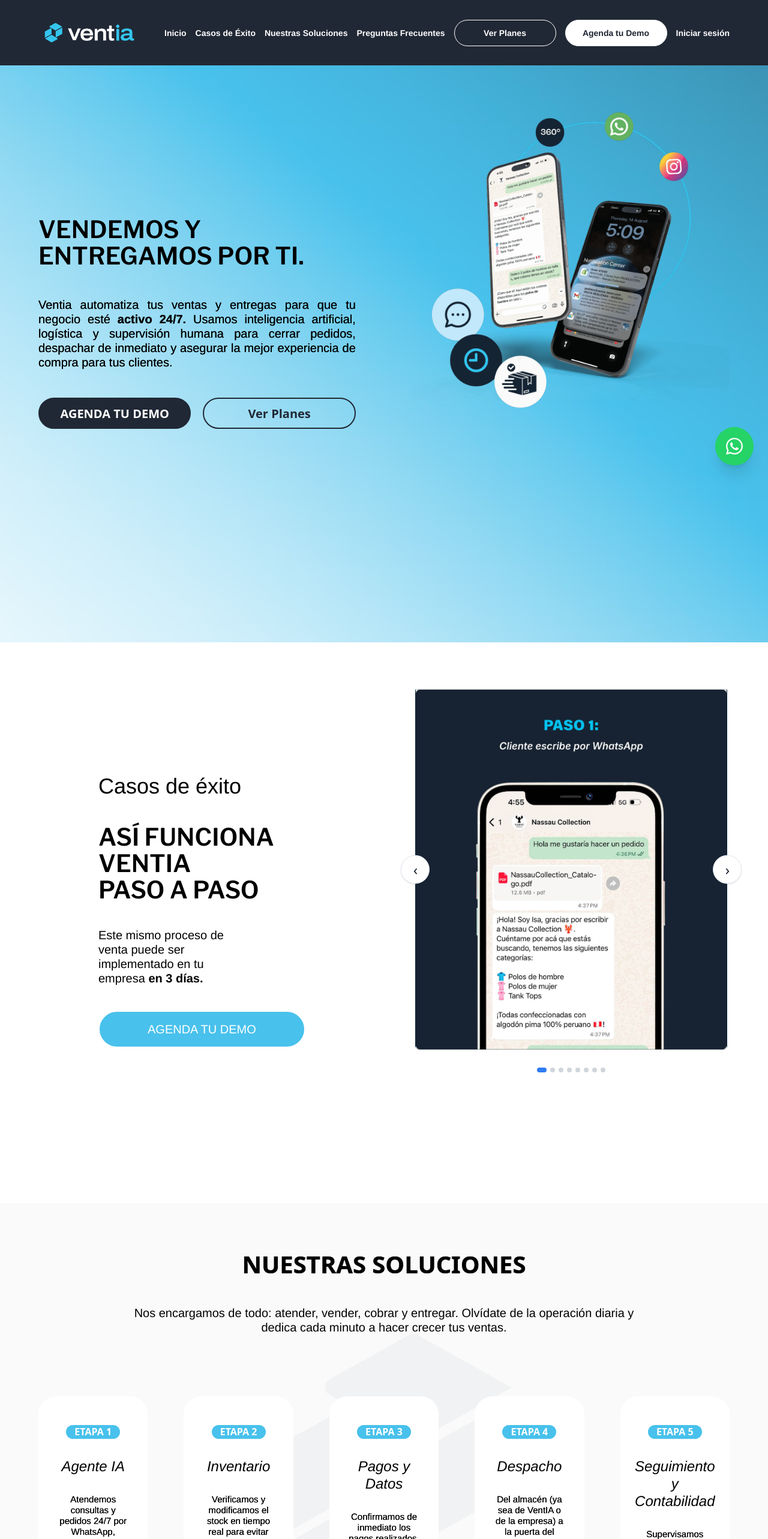
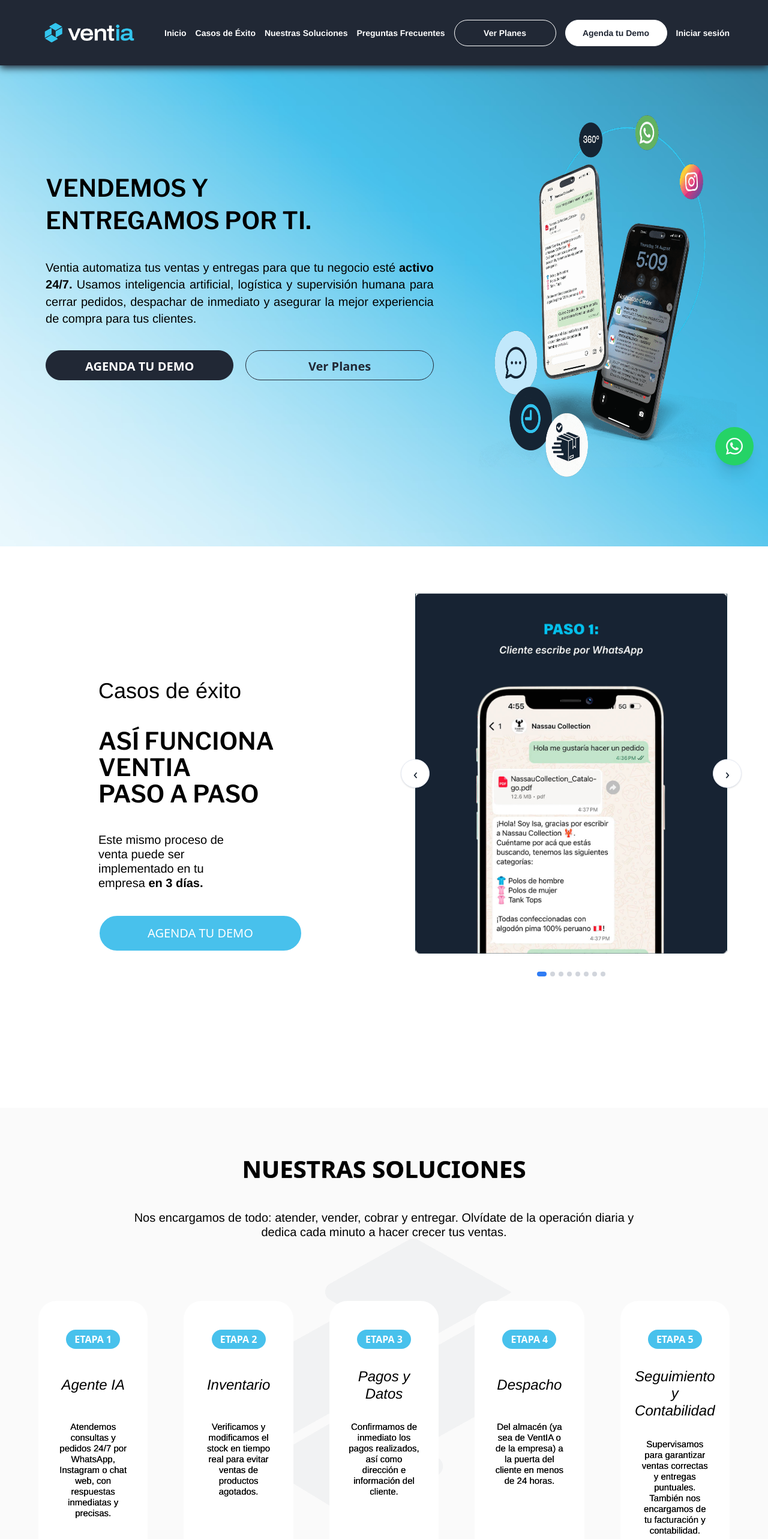
Before and after one commit to VentIA-Latam/ventia-monorepo, a Next.js app in the folder apps/frontend/: page / in a window 1280 px wide. Shown: the top 2566 px of the page at 60% size. Built offline with nearby package versions, Linux system fonts and the light colour scheme.

Commit message:
fix: landing page header, hero, solutions and steps

```diff
--- a/apps/frontend/components/landing/Hero.tsx
+++ b/apps/frontend/components/landing/Hero.tsx
@@ -7,16 +7,19 @@
   return (
     <section
       id="inicio"
-      className="relative bg-[url('/images/imagen-hero-mobile.avif')] md:bg-[url('/images/imagen-hero-desktop.avif')] bg-cover bg-center bg-no-repeat pt-32 pt-40 md:pt-50 lg:pt-40 pb-8 sm:pb-12 md:pb-[54px]"
+      className="relative bg-[url('/images/imagen-hero-mobile.avif')] md:bg-[url('/images/imagen-hero-desktop.avif')] bg-[50%_50%] bg-cover bg-no-repeat pt-32 md:pt-[calc(110.5px+54px)] pb-8 md:pb-[54px] m-0 w-full"
     >
-      <div className="max-w-[90%] sm:max-w-[600px] md:max-w-[90%] mx-auto relative flex flex-col items-center md:flex-row md:items-start pt-4 sm:pt-6 md:pt-[27px] pb-4 sm:pb-6 md:pb-[27px] px-4 md:px-0">
+      {/* Contenedor principal - width: 1368.71px, maxWidth: 90%, margin: 0 76px */}
+      <div className="max-w-[90%] md:w-[1368.71px] md:max-w-[90%] relative flex flex-col md:flex-row items-center md:items-start pt-[27px] pb-[27px] mx-auto md:mx-[76.05px] my-0">
 
-        {/* Contenedor de Texto */}
-        <div className="w-full md:w-[47.25%] relative z-[2] text-center md:text-left order-1 md:order-1 md:mt-[274.219px] md:mb-[274.219px] md:mr-[94.2969px]">
+        {/* Contenedor de Texto - width: 646.713px, margin: 195.988px 75.275px */}
+        <div className="w-full md:w-[646.713px] md:float-left relative z-[2] md:min-h-[1px] text-center md:text-left order-1 mb-8 md:mb-[195.988px] md:mt-[195.988px] md:mr-[75.275px] md:pl-[0.0125px]">
+
           <FadeUp delay={0}>
-            <div className="relative animate-[0.2s_linear] break-words mb-6 sm:mb-8 md:-mt-[100px] md:mb-[47.1406px]">
-              <div className="relative">
-                <p className="text-2xl sm:text-3xl md:text-[40px] leading-tight sm:leading-snug md:leading-[44px] font-semibold text-black font-['Libre_Franklin',Helvetica,Arial,Lucida,sans-serif] m-0 p-0">
+            {/* Título - fontSize: 40px, lineHeight: 44px, margin: -100px 0 37.6375px */}
+            <div className="relative break-words text-2xl md:text-[40px] leading-tight md:leading-[44px] font-semibold text-black font-['Libre_Franklin',Helvetica,Arial,Lucida,sans-serif] mb-6 md:mb-[37.6375px] md:-mt-[100px] p-0">
+              <div className="relative p-0 m-0">
+                <p className="text-2xl md:text-[40px] p-0 m-0">
                   VENDEMOS Y
                   <br />
                   ENTREGAMOS POR TI.
@@ -26,9 +29,10 @@
           </FadeUp>
 
           <FadeUp delay={0.1}>
-            <div className="text-justify relative animate-[0.2s_linear] break-words mb-6 sm:mb-8 md:mb-[47.1406px]">
-              <div className="relative">
-                <p className="text-shadow-[0_0_0.5px_black] text-sm sm:text-base md:text-[20px] leading-relaxed sm:leading-normal md:leading-[24px] text-black font-['Helvetica_Roman',Helvetica,Arial,Lucida,sans-serif] m-0 p-0">
+            {/* Párrafo - fontSize: 20px, lineHeight: 24px, margin: 0 0 37.6375px */}
+            <div className="text-justify relative break-words text-sm md:text-[20px] leading-relaxed md:leading-[24px] text-black font-['Helvetica_Roman',Helvetica,Arial,Lucida,sans-serif] mb-6 md:mb-[37.6375px] p-0">
+              <div className="relative p-0 m-0">
+                <p className="text-sm md:text-[20px] p-0 m-0">
                   Ventia automatiza tus ventas y entregas para que tu negocio esté{" "}
                   <strong className="font-bold">
                     activo 24/7.
@@ -42,19 +46,20 @@
           </FadeUp>
 
           <FadeUp delay={0.2}>
-            <div className="relative animate-[0.2s_linear] break-words mb-8 sm:mb-12 md:mb-0">
-              <div className="relative">
-                <div className="flex flex-col md:flex-row gap-3 sm:gap-4 md:gap-5 w-full max-w-[300px] md:max-w-full mx-auto md:mx-0">
+            {/* Botones - display: flex, width: 646.713px, gap: 20px */}
+            <div className="relative break-words p-0 m-0">
+              <div className="relative p-0 m-0">
+                <div className="flex flex-col md:flex-row w-full md:w-[646.713px] gap-3 md:gap-[20px] max-w-[300px] md:max-w-full mx-auto md:mx-0 p-0 m-0">
                   <a
                     href="#contacto"
-                    className="md:flex-1 text-center font-bold text-sm sm:text-base md:text-[20px] font-sans bg-[#212835] text-white border-2 border-[#212835] rounded-[50px] py-3 px-6 md:py-2.5 md:px-0 md:pb-2 transition-colors hover:bg-[#48c1ec] hover:border-[#48c1ec]"
+                    className="md:flex-1 text-center text-sm md:text-[20px] font-bold bg-[rgb(33,40,53)] text-white border-2 md:border-[1.6px] border-[rgb(33,40,53)] rounded-[50px] py-3 md:pt-[12px] md:pr-0 md:pb-[8px] md:pl-0 m-0 no-underline hover:bg-[#48c1ec] hover:border-[#48c1ec]"
                   >
                     AGENDA TU DEMO
                   </a>
 
                   <a
                     href="#planes"
-                    className="md:flex-1 text-center font-bold text-sm sm:text-base md:text-[20px] font-sans bg-transparent text-[#212835] border-2 border-[#212835] rounded-[50px] py-3 px-6 md:py-2.5 md:px-0 md:pb-2 transition-colors hover:bg-[#212835] hover:text-white"
+                    className="md:flex-1 text-center text-sm md:text-[20px] font-bold bg-transparent text-[rgb(33,40,53)] border-2 md:border-[1.6px] border-[rgb(33,40,53)] rounded-[50px] py-3 md:pt-[12px] md:pr-0 md:pb-[8px] md:pl-0 m-0 no-underline hover:bg-[#212835] hover:text-white"
                   >
                     Ver Planes
                   </a>
@@ -64,17 +69,17 @@
           </FadeUp>
         </div>
 
-        {/* Imagen del Hero */}
-        <div className="w-full md:w-[47.25%] relative z-[2] mt-6 sm:mt-8 md:mt-0 order-2 md:order-2 mb-6 md:mb-0">
+        {/* Imagen del Hero - width: 646.713px, margin: 0 */}
+        <div className="w-full md:w-[646.713px] md:float-left relative z-[2] md:min-h-[1px] order-2 mt-6 md:mt-0 p-0 m-0">
           <FadeUp delay={0.3}>
-            <div className="relative animate-[0.2s_linear] leading-[0px] block text-center max-w-full">
-              <span className="inline-block relative max-w-full">
+            <div className="relative leading-[0px] block text-center max-w-full p-0 m-0">
+              <span className="box-border inline-block relative max-w-full">
                 <Image
                   src="/images/imagen-hero.png"
                   alt="Vista de VentIA en acción"
                   width={2560}
                   height={2387}
-                  className="max-w-full h-auto relative"
+                  className="max-w-full h-auto md:h-[603.25px] box-border relative p-0 m-0"
                   priority
                 />
               </span>
@@ -82,7 +87,6 @@
           </FadeUp>
         </div>
 
-        <span className="w-0 max-w-none static block"></span>
       </div>
     </section>
   );
--- a/apps/frontend/components/landing/Solutions.tsx
+++ b/apps/frontend/components/landing/Solutions.tsx
@@ -162,10 +162,11 @@
               /* MOBILE: Carrusel */
               flex overflow-x-auto snap-x snap-mandatory gap-0 pb-8 no-scrollbar pt-8 sm:pt-12 md:pt-14
 
-              /* DESKTOP: Grid con gaps específicos */
+              /* DESKTOP: Grid con gaps específicos y altura uniforme */
               md:grid md:grid-cols-2 lg:grid-cols-3 xl:grid-cols-5
               md:gap-8 lg:gap-12 xl:gap-15
               md:overflow-visible md:pb-0
+              md:auto-rows-fr
             "
           >
             {solutions.map((solution, index) => (
@@ -178,31 +179,32 @@
 
                   /* DESKTOP */
                   md:min-w-0 md:w-auto md:px-0
+                  md:h-full
                 "
               >
                 <article className="bg-white rounded-[30px] overflow-hidden h-full flex flex-col items-center text-center p-6 sm:p-8">
 
                   {/* BADGE ETAPA */}
-                  <div className="w-[80px] sm:w-[90px] bg-[#48c1ec] text-white text-sm sm:text-[16px] font-bold rounded-full mt-2 sm:mt-4 pb-0 px-0 mb-4 sm:mb-[31.6375px] text-center overflow-hidden">
+                  <div className="w-[80px] sm:w-[90px] h-[28px] sm:h-[32px] bg-[#48c1ec] text-white text-sm sm:text-[16px] font-bold rounded-full flex items-center justify-center mt-2 sm:mt-4 mb-4 sm:mb-[31.6375px]">
                     <p className="m-0 p-0">{solution.etapa}</p>
                   </div>
 
                   {/* TÍTULO */}
-                  <div className="mb-4 sm:mb-[31.6375px]">
+                  <div className="mb-4 sm:mb-[31.6375px] min-h-[56px] md:min-h-[58px] flex items-center justify-center">
                     <p className="text-lg sm:text-xl md:text-[24px] leading-tight sm:leading-normal md:leading-[28.8px] font-['Helvetica_Italic',Helvetica,Arial,Lucida,sans-serif] italic text-black m-0 p-0">
                       {solution.titulo}
                     </p>
                   </div>
 
                   {/* DESCRIPCIÓN */}
-                  <div className="mb-4 sm:mb-6 md:mb-[31.6375px] flex-grow">
+                  <div className="mb-4 sm:mb-6 md:mb-[31.6375px] flex-grow flex items-start">
                     <p className="text-xs sm:text-sm md:text-[15px] leading-relaxed sm:leading-normal md:leading-[18px] font-['Helvetica_Roman',Helvetica,Arial,Lucida,sans-serif] font-light text-shadow-[0_0_0.5px_black] text-black m-0 p-0">
                       {solution.descripcion}
                     </p>
                   </div>
 
                   {/* IMAGEN */}
-                  <div className="w-full flex justify-center leading-[0px]">
+                  <div className="w-full flex justify-center leading-[0px] mt-auto">
                     <span className="inline-block relative max-w-full">
                       <Image
                         src={solution.image}
--- a/apps/frontend/components/landing/Steps.tsx
+++ b/apps/frontend/components/landing/Steps.tsx
@@ -31,9 +31,9 @@
       <div className="max-w-[90%] mx-auto relative flex flex-col md:flex-row pt-4 sm:pt-6 md:pt-[27px] pb-4 sm:pb-6 md:pb-[27px] px-4 sm:px-0">
 
         {/* IZQUIERDA - Contenedor de Texto */}
-        <div className="w-full md:w-[47.25%] relative z-[2] order-2 md:order-1 mb-8 md:mb-0 md:mt-[137.672px] md:mb-[137.672px] md:mr-[94.2969px] md:pl-[100px]">
+        <div className="w-full md:w-[47.25%] relative z-[2] order-1 md:order-1 mb-8 md:mb-0 md:mt-[137.672px] md:mb-[137.672px] md:mr-[94.2969px] md:pl-[100px] text-center md:text-left">
           <FadeUp delay={0}>
-            <div className="text-left sm:text-justify relative animate-[0.2s_linear] break-words mb-6 sm:mb-8 md:mb-[41.3125px]">
+            <div className="relative animate-[0.2s_linear] break-words mb-6 sm:mb-8 md:mb-[41.3125px]">
               <div className="relative">
                 <p className="text-2xl sm:text-3xl md:text-[36px] leading-tight sm:leading-normal md:leading-[43.2px] text-black font-['Helvetica_Italic',Helvetica,Arial,Lucida,sans-serif] m-0 p-0">
                   Casos de éxito
@@ -43,7 +43,7 @@
           </FadeUp>
 
           <FadeUp delay={0.1}>
-            <div className="text-left relative animate-[0.2s_linear] break-words mb-6 sm:mb-8 md:mb-[41.3125px]">
+            <div className="relative animate-[0.2s_linear] break-words mb-6 sm:mb-8 md:mb-[41.3125px]">
               <div className="relative">
                 <p className="text-2xl sm:text-3xl md:text-[40px] leading-tight sm:leading-snug md:leading-[44px] font-semibold text-black font-['Libre_Franklin',Helvetica,Arial,Lucida,sans-serif] m-0 p-0">
                   ASÍ FUNCIONA VENTIA
@@ -55,7 +55,7 @@
           </FadeUp>
 
           <FadeUp delay={0.2}>
-            <div className="text-left relative animate-[0.2s_linear] break-words max-w-full md:max-w-[70%] mb-6 sm:mb-8 md:mb-[41.3125px] md:mr-[213.031px]">
+            <div className="relative animate-[0.2s_linear] break-words max-w-full md:max-w-[70%] mb-6 sm:mb-8 md:mb-[41.3125px] md:mr-[213.031px] mx-auto md:mx-0">
               <div className="relative">
                 <p className="text-sm sm:text-base md:text-[20px] leading-relaxed sm:leading-normal md:leading-[24px] text-black font-['Helvetica_Roman',Helvetica,Arial,Lucida,sans-serif] m-0 p-0">
                   Este mismo proceso de venta puede ser implementado en tu empresa{" "}
@@ -68,10 +68,10 @@
           </FadeUp>
 
           <FadeUp delay={0.3}>
-            <div className="relative animate-[0.2s_linear] mb-6 sm:mb-8 md:mb-[41.3125px]">
+            <div className="relative animate-[0.2s_linear] mb-6 sm:mb-8 md:mb-[41.3125px] flex justify-center md:block">
               <a
                 href="#contacto"
-                className="inline-block relative text-sm sm:text-base md:text-[20px] leading-tight sm:leading-normal md:leading-[34px] font-medium bg-[#48c1ec] text-white font-['Helvetica_Medium',Helvetica,Arial,Lucida,sans-serif] transition-all duration-300 border-2 border-white rounded-[36px] py-2.5 sm:py-3 md:py-3 pb-1.5 px-8 sm:px-12 md:px-20 hover:bg-[#212835]"
+                className="inline-block relative text-sm sm:text-base md:text-[20px] leading-tight sm:leading-normal md:leading-[34px] font-medium bg-[#48c1ec] text-white transition-all duration-300 border-2 border-white rounded-[36px] py-2.5 sm:py-3 md:py-3 pb-1.5 px-8 sm:px-12 md:px-20 hover:bg-[#212835]"
               >
                 AGENDA TU DEMO
               </a>
@@ -80,7 +80,7 @@
         </div>
 
         {/* DERECHA - Carrusel de Imágenes */}
-        <div className="w-full md:w-[47.25%] relative z-[2] order-1 md:order-2 mb-6 md:mb-0 md:mt-0">
+        <div className="w-full md:w-[47.25%] relative z-[2] order-2 md:order-2 mb-6 md:mb-0 md:mt-0">
           <FadeUp delay={0.4}>
             <div className="w-full flex flex-col items-center gap-4">
 
--- a/apps/frontend/components/layout/Header.tsx
+++ b/apps/frontend/components/layout/Header.tsx
@@ -19,7 +19,7 @@
   ];
 
   return (
-    <header className="fixed top-0 w-full bg-[#212835] text-white z-[9999] font-['Helvetica_Roman',Helvetica,Arial,Lucida,sans-serif]">
+    <header className="fixed top-0 w-full bg-[#212835] text-white z-[9999] font-['Helvetica_Roman',Helvetica,Arial,Lucida,sans-serif] shadow-[0px_4px_12px_0px_rgb(33,40,53)]">
       <div className="max-w-[90%] mx-auto relative">
         <div className="h-[109px] flex items-center justify-between transition-all duration-[400ms] ease-in-out">
 
```
